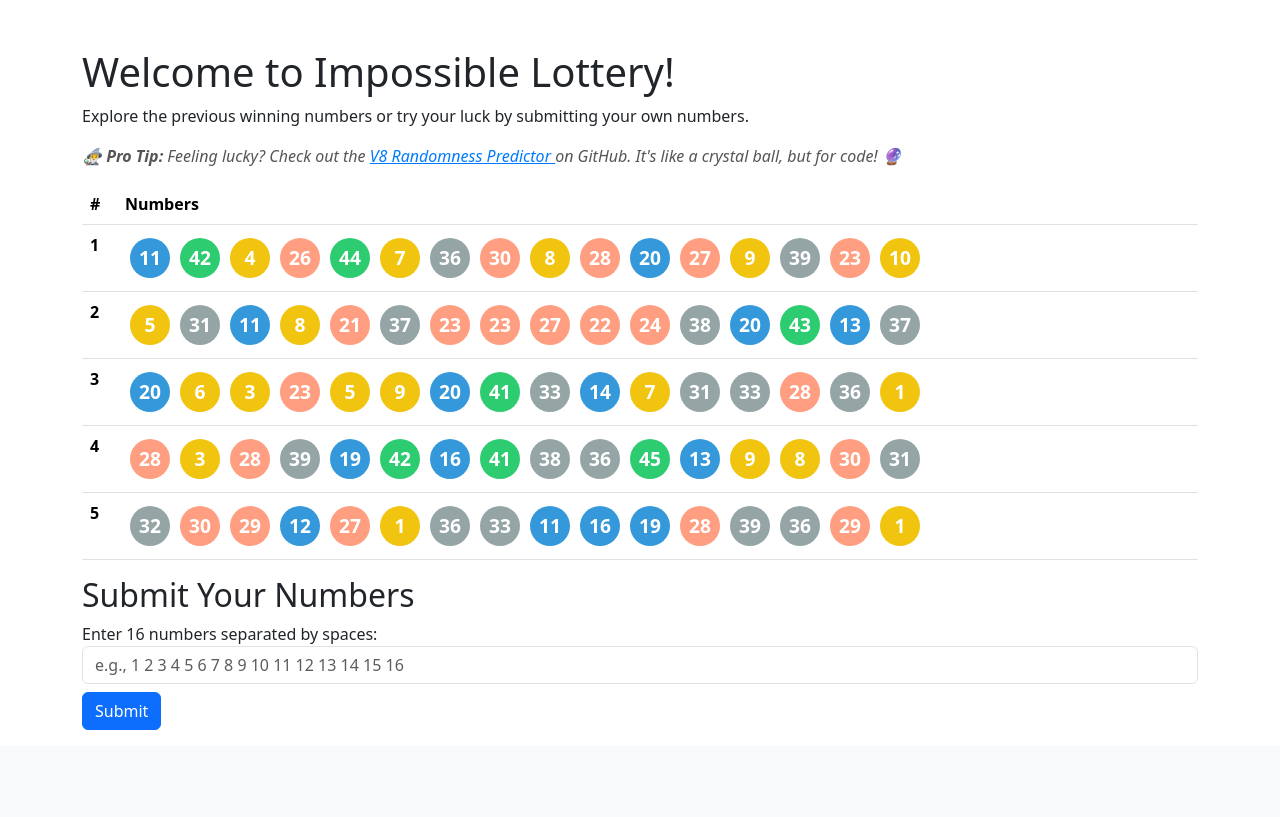
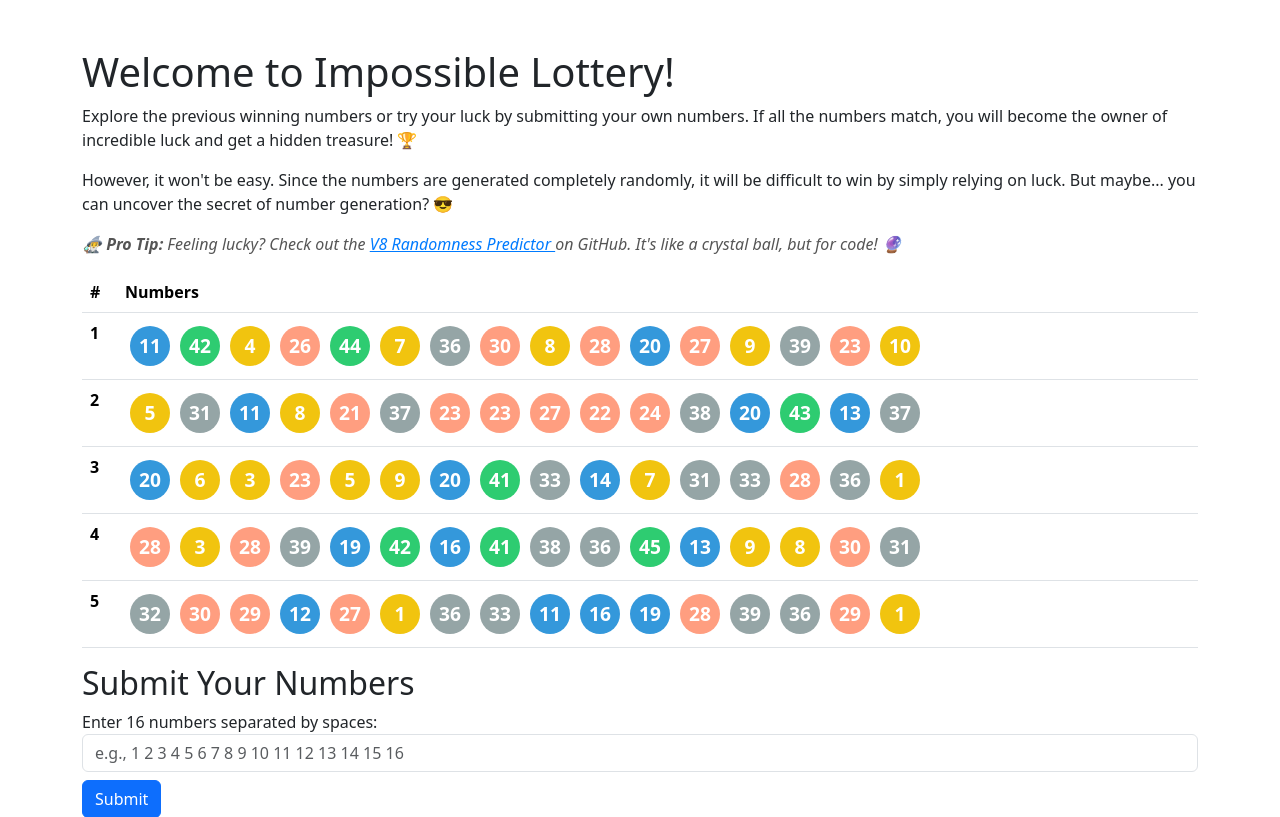
Before and after one commit to KoYejune0302/bob-impossible-lottery, a Flask app: page / in a window 1280 px wide. Shown: the part 56-873 px from the top of the page. Before the commit the page ends 786 px from the top, so only its background shows below. Run offline with Flask 3, Linux system fonts and the light colour scheme; some libraries are stand-ins or nearby versions.

Commit message:
Enhance index.html with engaging descriptions about the lottery experience and the challenge of winning

```diff
--- a/templates/index.html
+++ b/templates/index.html
@@ -3,7 +3,13 @@ Lottery{% endblock %} {% block content %}
 <h1>Welcome to Impossible Lottery!</h1>
 <p>
   Explore the previous winning numbers or try your luck by submitting your own
-  numbers.
+  numbers. If all the numbers match, you will become the owner of incredible
+  luck and get a hidden treasure! 🏆
+</p>
+<p>
+  However, it won't be easy. Since the numbers are generated completely
+  randomly, it will be difficult to win by simply relying on luck. But maybe...
+  you can uncover the secret of number generation? 😎
 </p>
 
 <div id="hintSection" style="margin-top: 10px; font-style: italic; color: #555">
```
